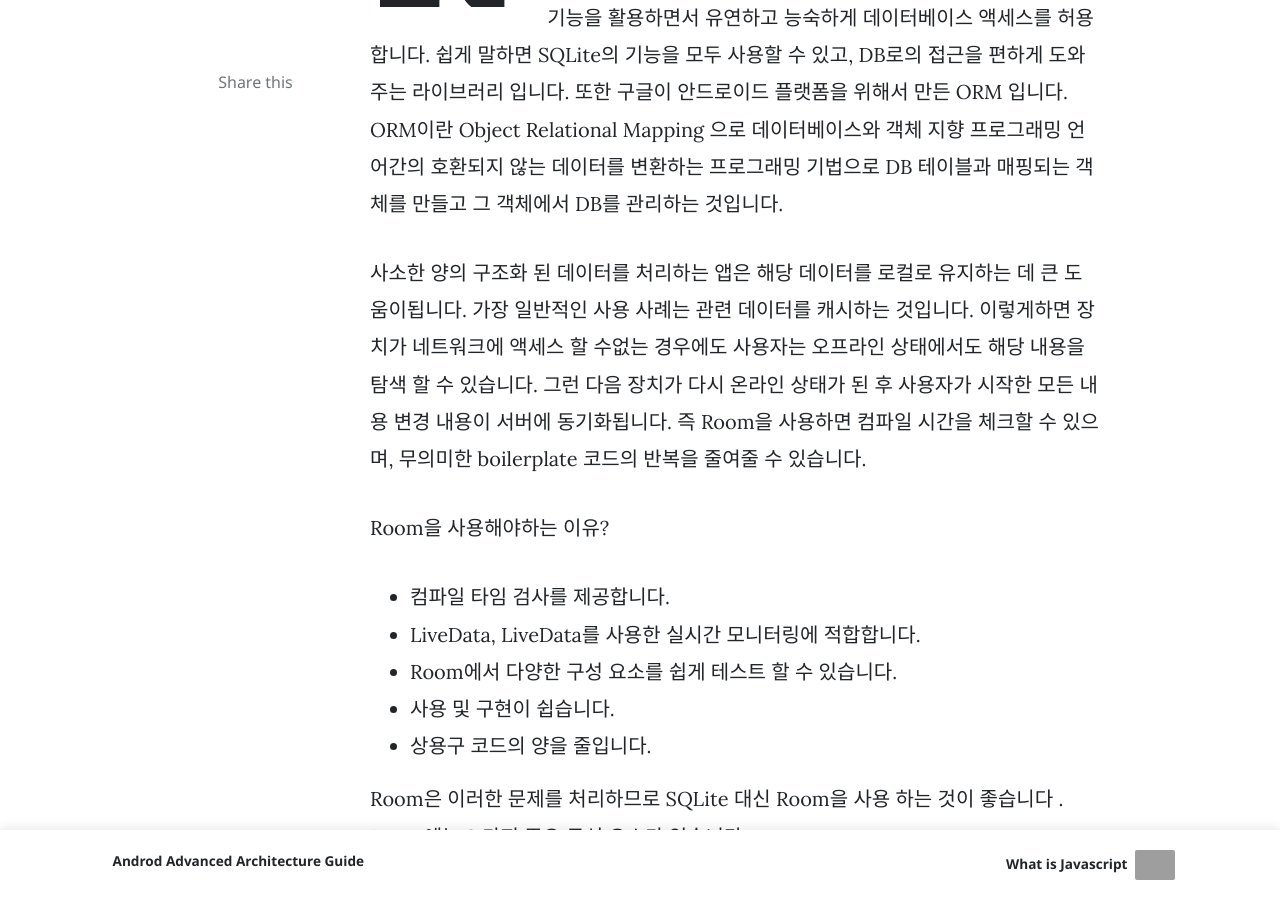
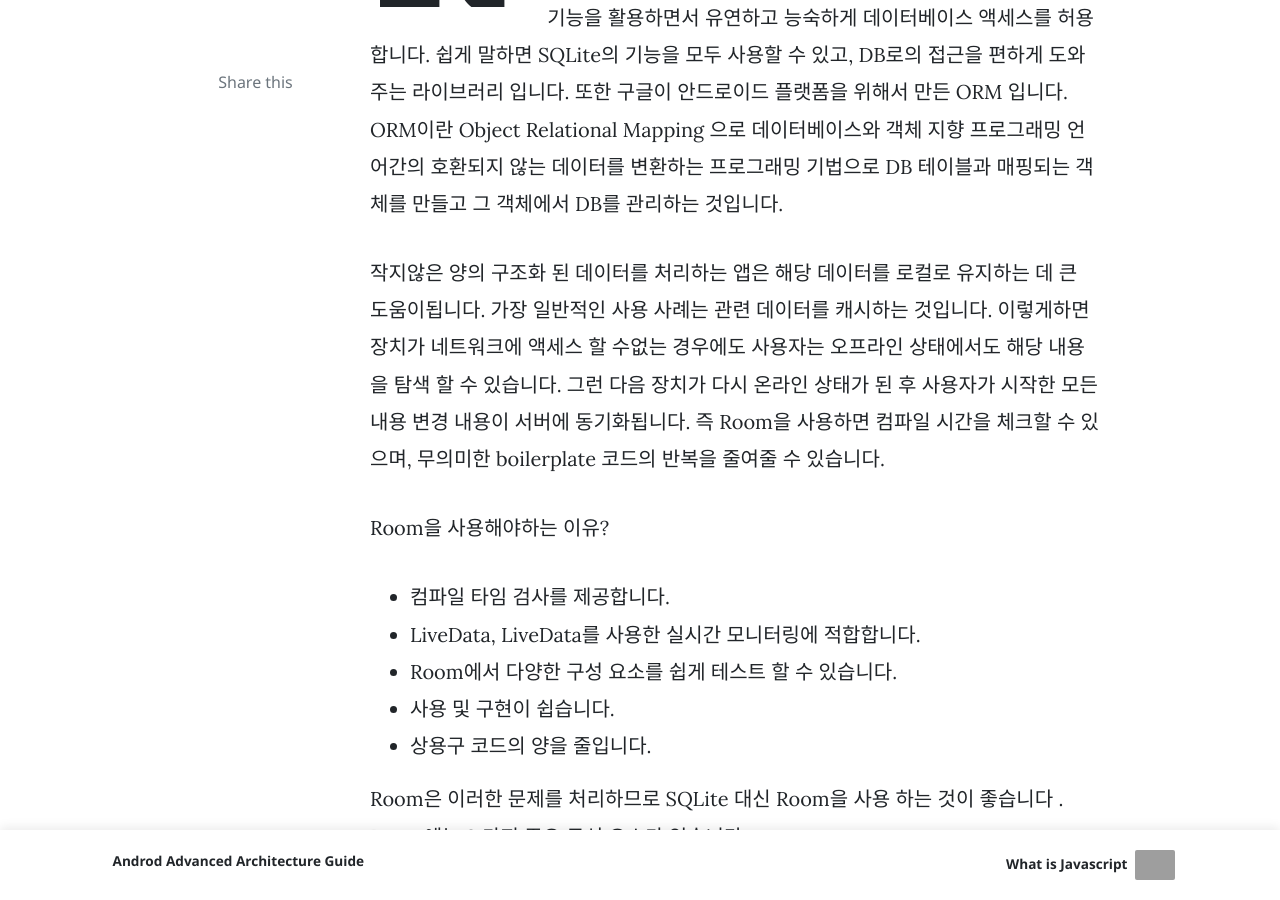
Before and after one commit to MegazoneDSG/megazonedsg.github.io, a Jekyll site: the page built from _posts/2019-9-30-Android-Room.md, in a window 1280 px wide and 900 px high, scrolled down 564 px. Built offline with Jekyll 4.4.1, drawn with Linux system fonts in a browser that asks for light colours; nearby versions of some CDN libraries; comment, search, counter and statistics services are not loaded; grey boxes are pictures that could not be loaded.

Commit message:
Update 2019-9-30-Android-Room.md

```diff
--- a/_posts/2019-9-30-Android-Room.md
+++ b/_posts/2019-9-30-Android-Room.md
@@ -17,7 +17,7 @@ twitter_text: Android 개발 필수 기술 Room
 # Room을 사용하여 로컬 캐시에 데이터 저장
 Room은 SQLite에 대한 추상화 계층을 제공하여 SQLite의 모든 기능을 활용하면서 유연하고 능숙하게 데이터베이스 액세스를 허용합니다. 쉽게 말하면 SQLite의 기능을 모두 사용할 수 있고, DB로의 접근을 편하게 도와주는 라이브러리 입니다. 또한 구글이 안드로이드 플랫폼을 위해서 만든 ORM 입니다. ORM이란 Object Relational Mapping 으로 데이터베이스와 객체 지향 프로그래밍 언어간의 호환되지 않는 데이터를 변환하는 프로그래밍 기법으로 DB 테이블과 매핑되는 객체를 만들고 그 객체에서 DB를 관리하는 것입니다.
 
-사소한 양의 구조화 된 데이터를 처리하는 앱은 해당 데이터를 로컬로 유지하는 데 큰 도움이됩니다. 가장 일반적인 사용 사례는 관련 데이터를 캐시하는 것입니다. 이렇게하면 장치가 네트워크에 액세스 할 수없는 경우에도 사용자는 오프라인 상태에서도 해당 내용을 탐색 할 수 있습니다. 그런 다음 장치가 다시 온라인 상태가 된 후 사용자가 시작한 모든 내용 변경 내용이 서버에 동기화됩니다. 즉 Room을 사용하면 컴파일 시간을 체크할 수 있으며, 무의미한 boilerplate 코드의 반복을 줄여줄 수 있습니다.
+작지않은 양의 구조화 된 데이터를 처리하는 앱은 해당 데이터를 로컬로 유지하는 데 큰 도움이됩니다. 가장 일반적인 사용 사례는 관련 데이터를 캐시하는 것입니다. 이렇게하면 장치가 네트워크에 액세스 할 수없는 경우에도 사용자는 오프라인 상태에서도 해당 내용을 탐색 할 수 있습니다. 그런 다음 장치가 다시 온라인 상태가 된 후 사용자가 시작한 모든 내용 변경 내용이 서버에 동기화됩니다. 즉 Room을 사용하면 컴파일 시간을 체크할 수 있으며, 무의미한 boilerplate 코드의 반복을 줄여줄 수 있습니다.
 
 Room을 사용해야하는 이유?
  - 컴파일 타임 검사를 제공합니다.
```
